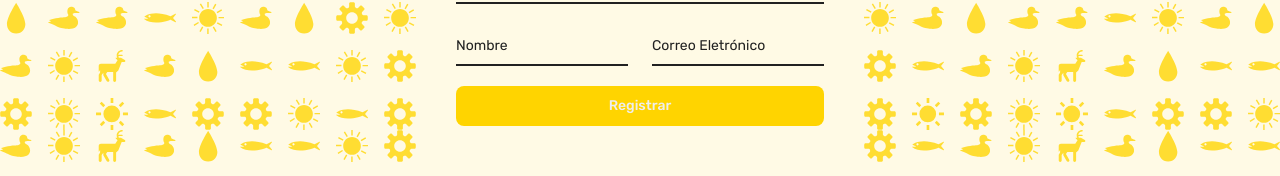
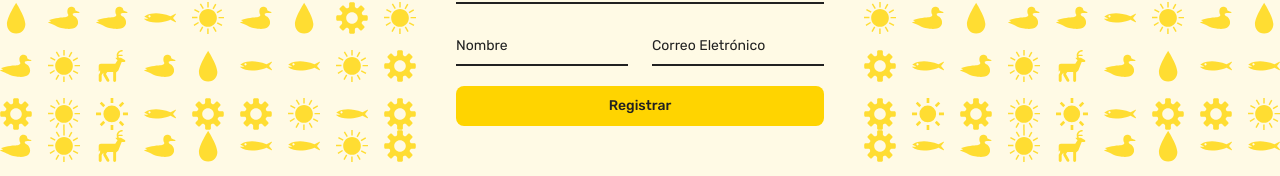
Before and after one commit to HeNew4/Pardalis-Front, a Next.js app: page /register in a window 1280 px wide. Shown: the part 430-606 px from the top of the page. Built offline with nearby package versions, Linux system fonts and the light colour scheme.

Commit message:
Color blanco

```diff
--- a/app/_components/Button.jsx
+++ b/app/_components/Button.jsx
@@ -5,7 +5,7 @@ import { motion } from 'framer-motion'
 
 export default function Button(props) {
   return (
-    <motion.button className="focus:outline-none text-white bg-primary hover:bg-secundary focus:ring-4 focus:ring-secundary font-medium rounded-lg text-sm px-5 py-2.5 dark:focus:ring-primary w-full" whileTap={{
+    <motion.button className="focus:outline-none bg-primary hover:bg-secundary focus:ring-4 focus:ring-secundary font-medium rounded-lg text-sm px-5 py-2.5 dark:focus:ring-primary w-full" whileTap={{
       scale: 1.1,
       rotate: 5
     }}>{props.title}
```
